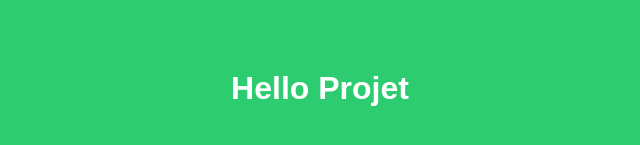
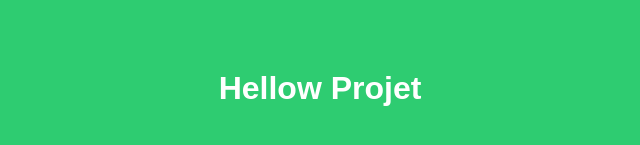
Before and after one commit to Alanj68/projet, a plain HTML site: page index.html in a window 1280 px wide. Shown: the part 271-416 px from the top of the page, without its empty margins (328-968 px from the left). Drawn offline with Linux system fonts and the light colour scheme.

Commit message:
update index.html modification hello

```diff
--- a/index.html
+++ b/index.html
@@ -20,6 +20,6 @@
 
     </style>
 <body>
-    <h1>Hello Projet</h1>
+    <h1>Hellow Projet</h1>
 </body>
 </html>
```
